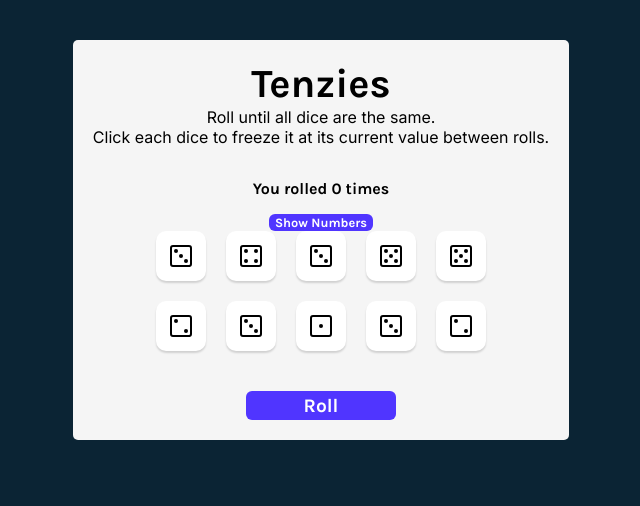
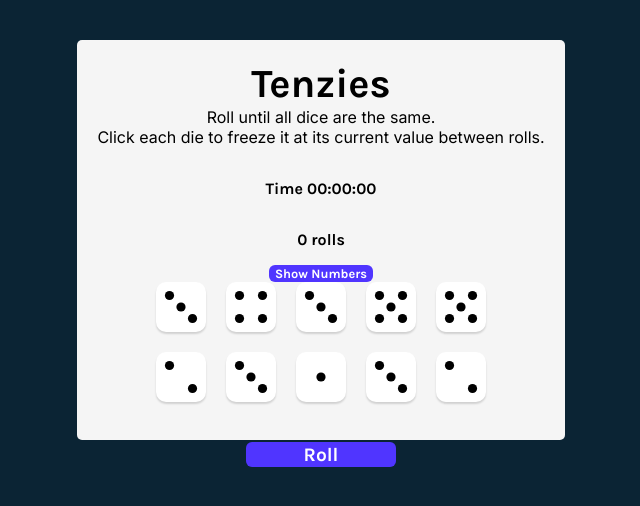
Before and after one commit to egidiosalinaro/tenzies, a React (Create React App) app: page / in a window 1280 px wide. Shown: the top 506 px of the page, without its empty margins (319-959 px from the left). Built offline with nearby package versions, Linux system fonts and the light colour scheme.

Commit message:
style and functionalities implemented

```diff
--- a/src/App.js
+++ b/src/App.js
@@ -5,16 +5,84 @@ import Confetti from 'react-confetti';
 
 export default function App() {
   const [dice, setDice] = useState(allNewDice());
-  const [tenzies, setTenzies] = useState(false);
+  const [gameState, setGameState] = useState(defaultGameState());
+  const [start, setStart] = useState(false);
+
   const [showNumbers, setShowNumbers] = useState(false);
-  const [counter, setCounter] = useState(0);
+
+  const [seconds, setSeconds] = useState(0);
+  const [minutes, setMinutes] = useState(0);
+  const [hours, setHours] = useState(0);
+
+  const [bestScore, setBestScore] = useState(
+    JSON.parse(localStorage.getItem('tenziesBestScore')) || {
+      rolls: null,
+      time: 0,
+    }
+  );
+
+  if (seconds > 59) {
+    setSeconds(0);
+    setMinutes(minute => minute + 1);
+  }
+  if (minutes > 59) {
+    setMinutes(0);
+    setHours(hour => hour + 1);
+  }
+  if (hours > 23) {
+    setSeconds(0);
+    setMinutes(0);
+    setHours(0);
+  }
+
+  function defaultGameState() {
+    return { tenzies: false, rolls: 0, time: 0 };
+  }
+
+  useEffect(() => {
+    if (gameState.tenzies) {
+      if (bestScore.rolls === null) {
+        setBestScore(prevBest => {
+          return { ...prevBest, rolls: gameState.rolls, time: gameState.time };
+        });
+      }
+      if (
+        gameState.rolls < bestScore.rolls ||
+        gameState.time < bestScore.time
+      ) {
+        setBestScore(prevBest => {
+          return { ...prevBest, rolls: gameState.rolls, time: gameState.time };
+        });
+      }
+    }
+  }, [gameState, bestScore]);
+
+  useEffect(() => {
+    localStorage.setItem('tenziesBestScore', JSON.stringify(bestScore));
+  }, [bestScore]);
+
+  useEffect(() => {
+    let timer = setInterval(() => {
+      if (!start) {
+        return;
+      }
+      if (gameState.tenzies) {
+        return;
+      }
+      setSeconds(second => second + 1);
+    }, 1000);
+
+    return () => clearInterval(timer);
+  }, [start, gameState.tenzies]);
 
   useEffect(() => {
     const allHeld = dice.every(dice => dice.isHeld);
     const firstValue = dice[0].value;
     const allSameValue = dice.every(dice => dice.value === firstValue);
     if (allHeld && allSameValue) {
-      setTenzies(true);
+      setGameState(prev => {
+        return { ...prev, tenzies: true };
+      });
     }
   }, [dice]);
 
@@ -35,15 +103,22 @@ export default function App() {
   }
 
   function rollDice() {
-    if (!tenzies) {
-      setCounter(counter + 1);
+    if (!gameState.tenzies) {
+      !start && setStart(!start);
+      setGameState(prev => {
+        return { ...prev, rolls: prev.rolls + 1 };
+      });
       setDice(oldDice =>
         oldDice.map(dice => {
           return dice.isHeld ? dice : generateNewDice();
         })
       );
     } else {
-      setTenzies(false);
+      setStart(false);
+      setSeconds(0);
+      setMinutes(0);
+      setHours(0);
+      setGameState(defaultGameState());
       setDice(allNewDice());
     }
   }
@@ -53,6 +128,7 @@ export default function App() {
   }
 
   function holdDice(id) {
+    !start && setStart(!start);
     setDice(oldDice =>
       oldDice.map(dice => {
         return dice.id === id ? { ...dice, isHeld: !dice.isHeld } : dice;
@@ -72,19 +148,23 @@ export default function App() {
 
   return (
     <main>
-      {tenzies && <Confetti />}
+      {gameState.tenzies && <Confetti />}
       <h1 className="title">Tenzies</h1>
       <p className="instructions">
-        Roll until all dice are the same. <br /> Click each dice to freeze it at
+        Roll until all dice are the same. <br /> Click each die to freeze it at
         its current value between rolls.
       </p>
-      <p> You rolled {counter} times </p>
+      <p>
+        Time {String(hours).padStart(2, '0')}:{String(minutes).padStart(2, '0')}
+        :{String(seconds).padStart(2, '0')}
+      </p>
+      <p>{gameState.rolls} rolls</p>
       <button onClick={changeDiceFace}>
-        Show {showNumbers ? 'Dices' : 'Numbers'}
+        Show {showNumbers ? 'Dice' : 'Numbers'}
       </button>
       <div className="dice-container">{diceElements}</div>
       <button className="roll-dice" onClick={rollDice}>
-        {tenzies ? 'New Game' : 'Roll'}
+        {gameState.tenzies ? 'New Game' : 'Roll'}
       </button>
     </main>
   );
--- a/src/diceStyle.js
+++ b/src/diceStyle.js
@@ -2,12 +2,12 @@ import styled from 'styled-components';
 
 export const DiceFace = styled.span`
   display: block;
-  transform: scale(var(--ggs, 1));
+  transform: scale(var(--ggs, 2.3));
   position: relative;
   box-sizing: border-box;
   width: 22px;
   height: 22px;
-  border: 2px solid;
+  border: 2px solid transparent;
   border-radius: 3px;
 
   &::before {
```
